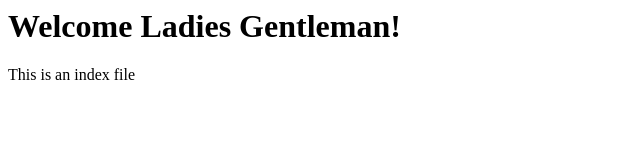
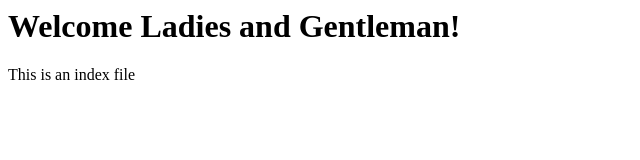
Before and after one commit to srsomub/localRepos, a plain HTML site: page index.html in a window 1280 px wide. Shown: the whole page, without its empty margins (0-640 px from the left). Drawn offline with Linux system fonts and the light colour scheme.

Commit message:
Improvised header tag

```diff
--- a/index.html
+++ b/index.html
@@ -1,2 +1,2 @@
-<h1>Welcome Ladies Gentleman!</h1>
+<h1>Welcome Ladies and Gentleman!</h1>
 <p>This is an index file</p>
```
